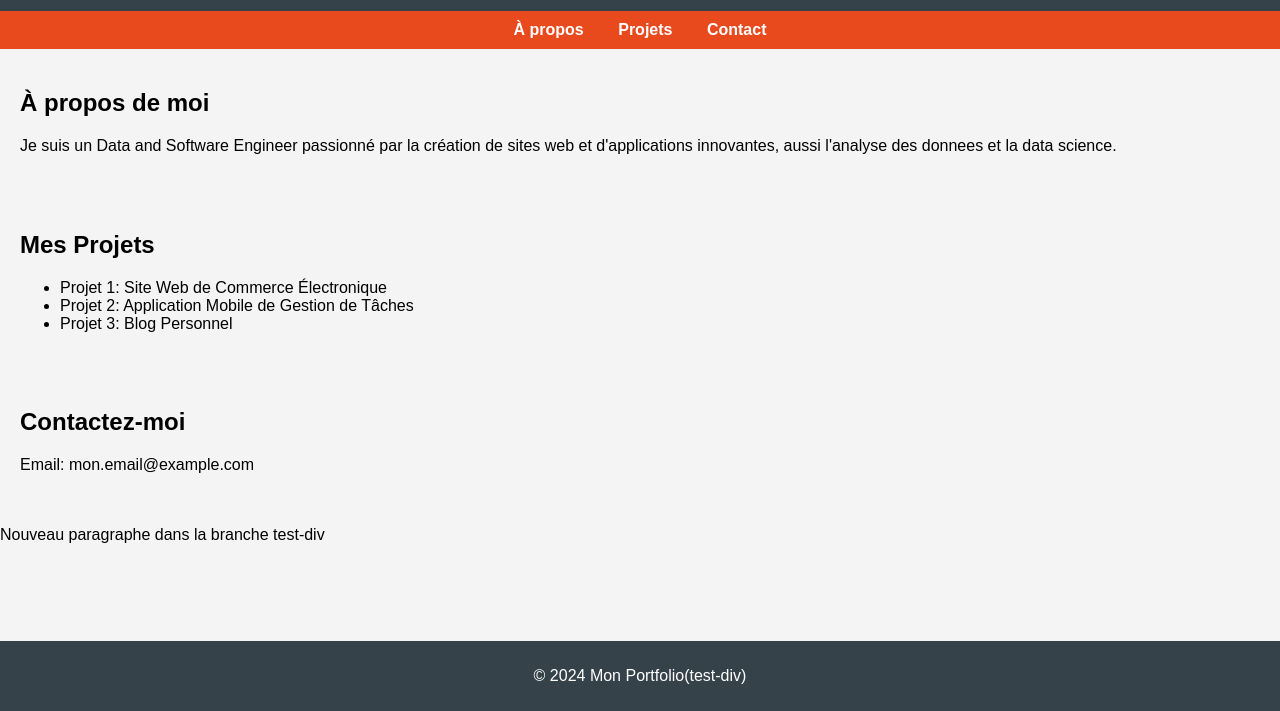
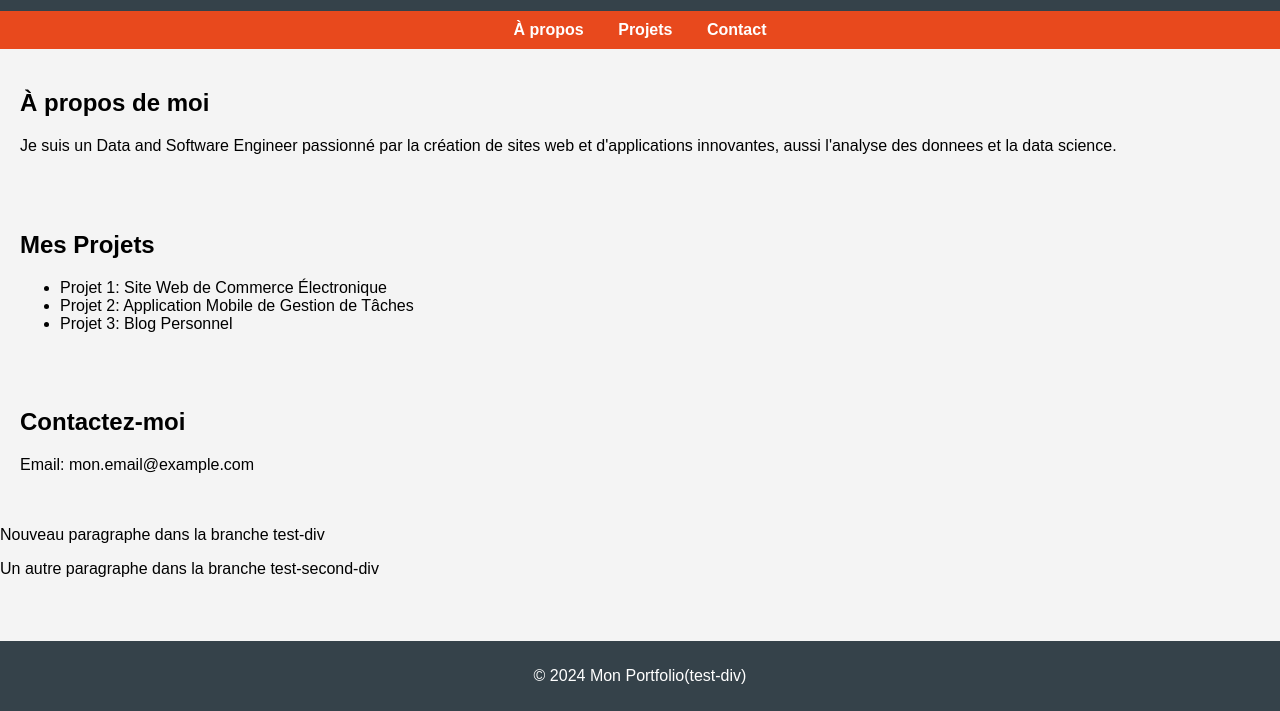
Before and after one commit to seddib03/Portfolio, a plain HTML site: page index.html in a window 1280 px wide. Shown: the part 89-800 px from the top of the page. Drawn offline with Linux system fonts and the light colour scheme.

Commit message:
feat: new div

```diff
--- a/index.html
+++ b/index.html
@@ -32,7 +32,10 @@
     <div>
     <p>Nouveau paragraphe dans la branche test-div</p>
 </div>
-    <footer>
+<div>
+    <p>Un autre paragraphe dans la branche test-second-div</p>
+</div>
+<footer>
         <p>&copy; 2024 Mon Portfolio(test-div)</p>
     </footer>
 </body>
```
